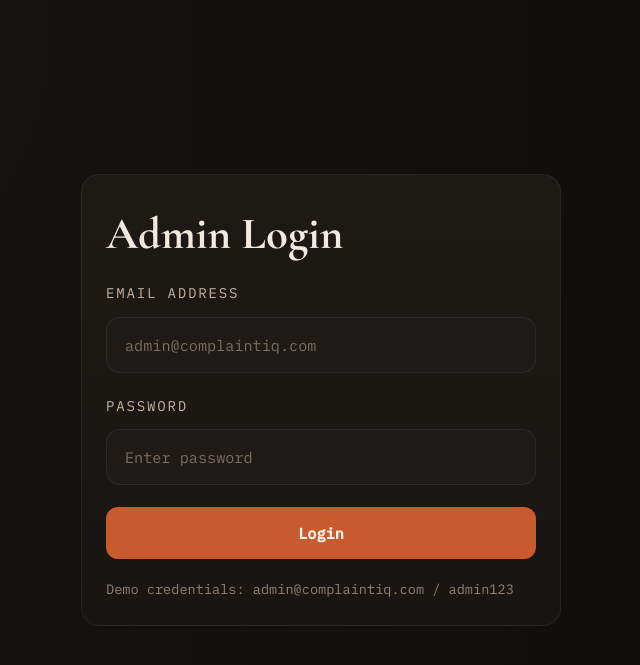
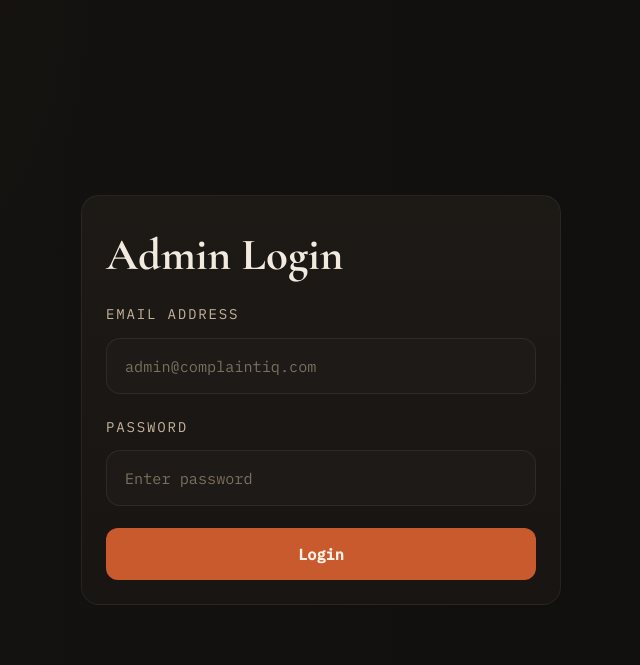
Before and after one commit to anjali-gupta2005/ai-complaint-system, a Flask app: page /admin/login in a window 1280 px wide. Shown: the top 665 px of the page, without its empty margins (319-959 px from the left). Run offline with Flask 3, Linux system fonts and the light colour scheme; parts of the project's set-up code (start-up, migrations or seed data) failed here and were passed over.

Commit message:
Update admin_login.html

```diff
--- a/templates/admin_login.html
+++ b/templates/admin_login.html
@@ -19,7 +19,6 @@
             <button type="submit" class="btn btn-primary full-btn">Login</button>
         </form>
 
-        <div class="demo-note">Demo credentials: admin@complaintiq.com / admin123</div>
     </div>
 </div>
 {% endblock %}
```
